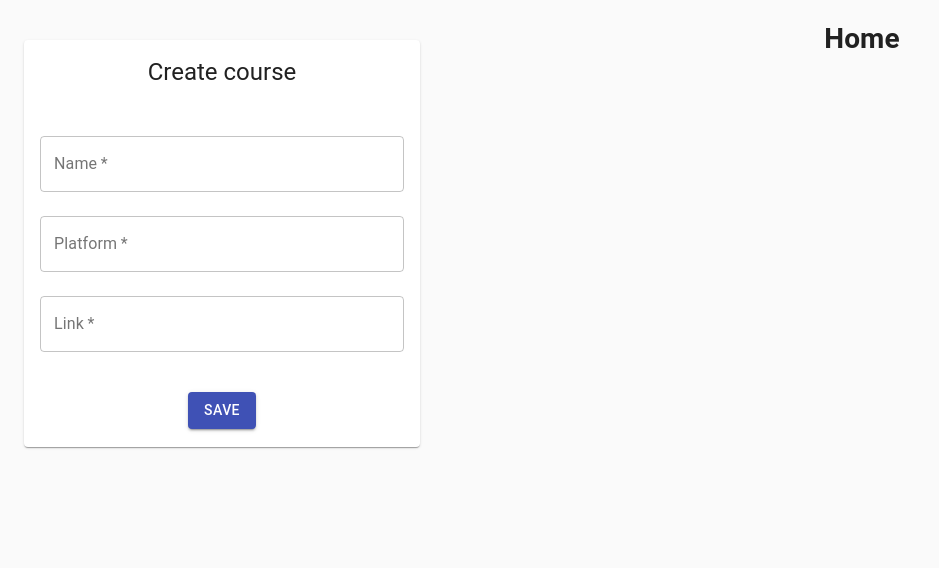
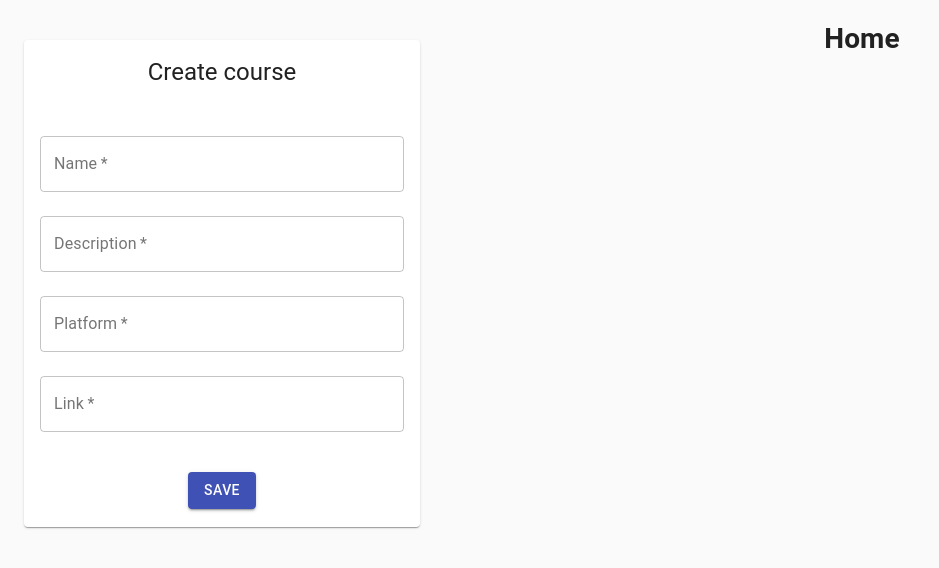
Before and after one commit to AgustinBettati/acs-tdd, a React (Create React App) app in the folder frontend/: page /course in a window 1280 px wide. Shown: the top 568 px of the page, without its empty margins (0-939 px from the left). Built offline with nearby package versions, Linux system fonts and the light colour scheme.

Commit message:
create working with backend, added run.sh in backend

```diff
--- a/frontend/src/components/CourseForm/courseForm.tsx
+++ b/frontend/src/components/CourseForm/courseForm.tsx
@@ -138,7 +138,12 @@
     };
 
     validateLink = (value: any): boolean => {
-        return value !== '' && value.includes('www.');
+        const regexp =  /^(?:(?:https?|ftp):\/\/)?(?:(?!(?:10|127)(?:\.\d{1,3}){3})(?!(?:169\.254|192\.168)(?:\.\d{1,3}){2})(?!172\.(?:1[6-9]|2\d|3[0-1])(?:\.\d{1,3}){2})(?:[1-9]\d?|1\d\d|2[01]\d|22[0-3])(?:\.(?:1?\d{1,2}|2[0-4]\d|25[0-5])){2}(?:\.(?:[1-9]\d?|1\d\d|2[0-4]\d|25[0-4]))|(?:(?:[a-z\u00a1-\uffff0-9]-*)*[a-z\u00a1-\uffff0-9]+)(?:\.(?:[a-z\u00a1-\uffff0-9]-*)*[a-z\u00a1-\uffff0-9]+)*(?:\.(?:[a-z\u00a1-\uffff]{2,})))(?::\d{2,5})?(?:\/\S*)?$/;
+        if (regexp.test(value)) {
+            return true;
+        } else {
+            return false;
+        }
     };
 
     getHeader = () => {
@@ -210,6 +215,18 @@
                                                     margin="normal"
                                                     required
                                                     fullWidth
+                                                    label="Description"
+                                                    name="description"
+                                                    id='description'
+                                                    value={fields.description}
+                                                    error={errors.description}
+                                                    onChange={this.handleChange('description')}
+                                                />
+                                                <TextField
+                                                    variant="outlined"
+                                                    margin="normal"
+                                                    required
+                                                    fullWidth
                                                     label="Platform"
                                                     name="platform"
                                                     id='course-platform'
--- a/frontend/src/components/UpdateForm/updateForm.tsx
+++ b/frontend/src/components/UpdateForm/updateForm.tsx
@@ -90,6 +90,7 @@
     handleChange = (prop: string) => (event: any) => {
 
         if (prop === 'id') {
+
             this.setState({
                 ...this.state,
                 fields: {
```
Also changed, not shown: 1 other file (tests, documents, lock files or other folders).
